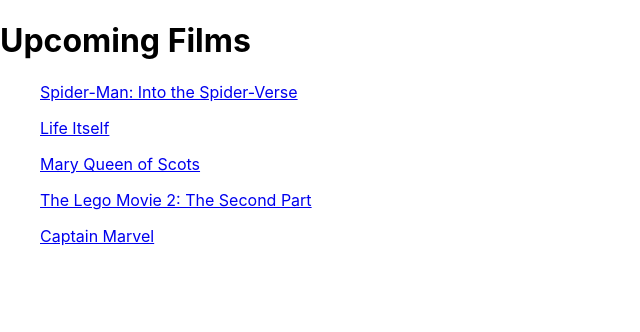
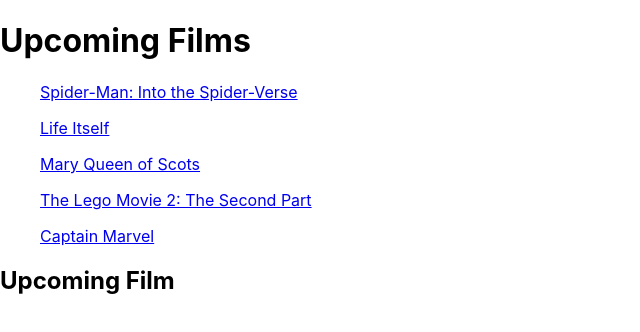
Before and after one commit to MaryBobs/w14_d1_homework, a React (Create React App) app: page / in a window 1280 px wide. Shown: the top 332 px of the page, without its empty margins (0-640 px from the left). Built offline with nearby package versions, Linux system fonts and the light colour scheme.

Commit message:
adds upcoming film component

```diff
--- /dev/null
+++ b/src/components/UpcomingFilm.js
@@ -0,0 +1,11 @@
+import React, {Component} from 'react';
+
+class UpcomingFilm extends Component {
+    render() {
+        return (
+            <h2>Upcoming Film</h2>
+        )
+    }
+}
+
+export default UpcomingFilm;
--- a/src/containers/FilmContainer.js
+++ b/src/containers/FilmContainer.js
@@ -1,5 +1,6 @@
 import React, {Component} from 'react';
 import FilmList from '../components/FilmList';
+import UpcomingFilm from '../components/UpcomingFilm';
 
 class FilmContainer extends Component {
     constructor(props) {
@@ -38,6 +39,7 @@ class FilmContainer extends Component {
             <div className="film-container">
             <h1>Upcoming Films</h1>
             <FilmList data={this.state.data}/>
+            <UpcomingFilm />
             </div>
         )
     }
```
